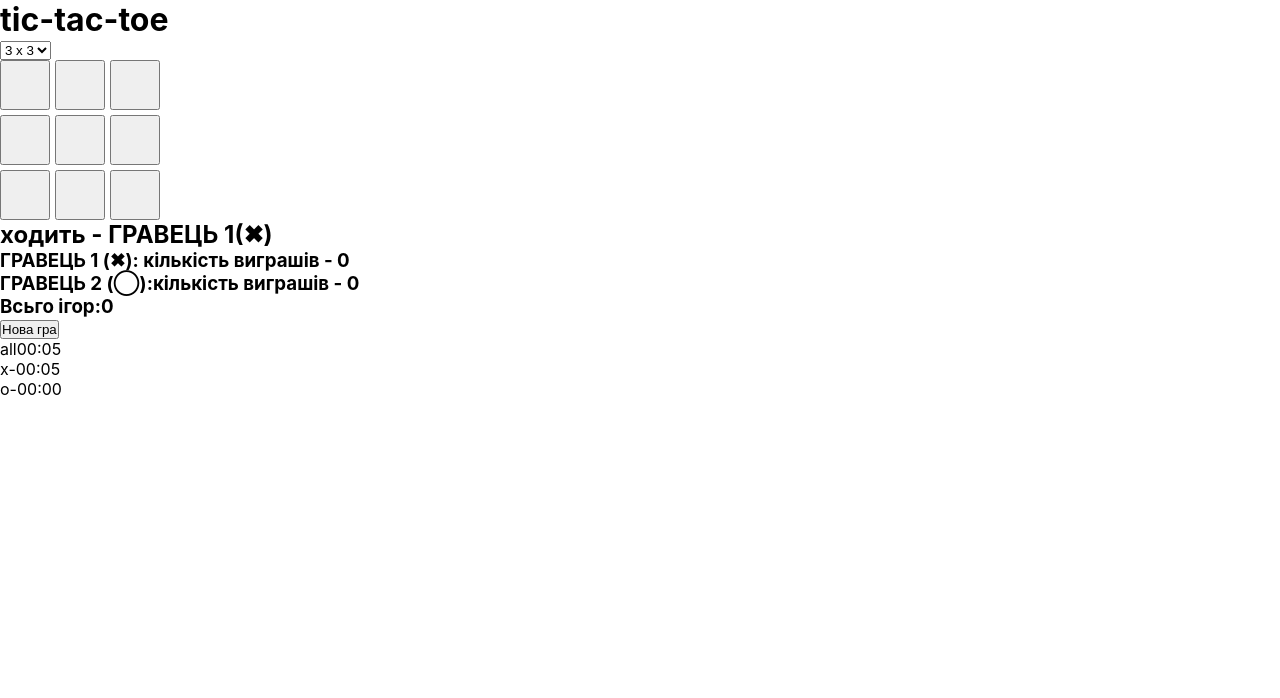
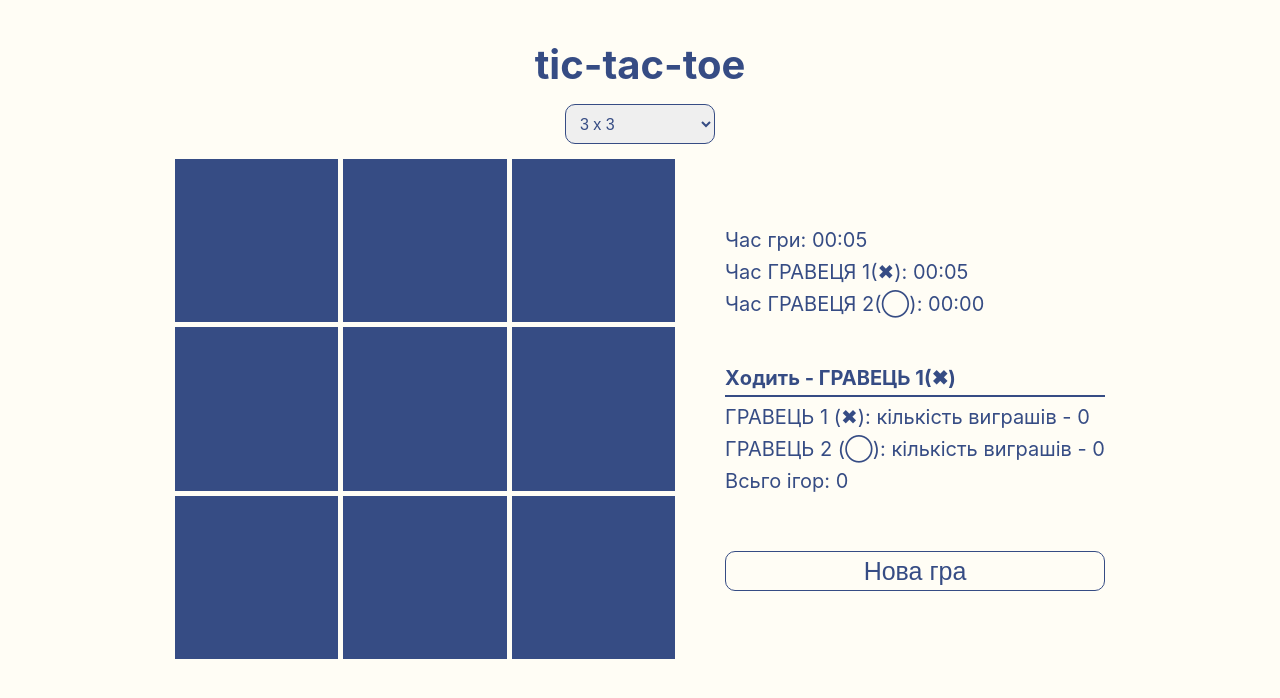
Before and after one commit to Yuliia-Myrakhovska/tic-tac-toe, a React (Create React App) app: page / in a window 1280 px wide. Shown: the top 698 px of the page. Built offline with nearby package versions, Linux system fonts and the light colour scheme.

Commit message:
add style

```diff
--- a/src/App.css
+++ b/src/App.css
@@ -6,12 +6,122 @@
   box-sizing: border-box;
 }
 
-.board__item {
+body {
+  background-color: #fffdf5;
+}
+
+.app-container {
+  display: flex;
+  align-items: center;
+  justify-content: center;
+  flex-direction: column;
+  padding: 40px;
+  gap: 15px;
+}
+
+.title {
+  color: #364c84;
+  font-size: 40px;
+}
+
+select {
+  outline: none;
+  cursor: pointer;
+  width: 150px;
+  height: 40px;
+  border: 1px solid #364c84;
+  color: #364c84;
+  font-size: 16px;
+  border-radius: 10px;
+  padding: 5px 10px;
+}
+
+.squere {
+  width: 1fr;
+  height: 1fr;
+  cursor: pointer;
+  font-size: 28px;
+  background-color: #364c84;
+  color: #fffdf5;
+  border: none;
+}
+
+.game-container {
+  display: flex;
+  align-items: center;
+  justify-content: space-between;
+  gap: 50px;
+}
+
+.timer-container {
+  margin-bottom: 50px;
+}
+
+.button-reset {
+  transition: 0.8s;
+  margin-top: 50px;
+}
+
+.button-reset:hover {
+  transition: 0.8s;
+  transform: scale(0.9);
+}
+
+h2,
+h3 {
+  color: #364c84;
+  font-size: 20px;
+
+  margin-bottom: 8px;
+}
+
+h2 {
+  border-bottom: 2px solid #364c84;
+  padding-bottom: 5px;
+}
+
+h3 {
+  font-weight: 400;
+}
+
+.overlay {
+  position: fixed;
+  top: 0;
+  left: 0;
+  width: 100%;
+  height: 100%;
+  background-color: rgba(0, 0, 0, 0.5);
+  z-index: 1;
   display: flex;
 }
-.squere {
-  width: 50px;
-  height: 50px;
+
+.modal-container {
+  position: fixed;
+  width: 450px;
+  height: 250px;
+  top: 25%;
+  left: 35%;
+  z-index: 2;
+  background-color: #fffdf5;
+  padding: 30px;
+  border-radius: 10px;
+}
+
+.modal-close,
+.button-reset {
+  background-color: #fffdf5;
+  border: 1px solid #364c84;
+  color: #364c84;
+  border-radius: 10px;
   cursor: pointer;
-  font-size: 24px;
+  width: 100%;
+  height: 40px;
+  font-size: 25px;
+  padding: 5px 10px;
 }
+
+.modal-title,
+.modal-time {
+  color: #364c84;
+  margin-bottom: 20px;
+}
--- a/src/App.js
+++ b/src/App.js
@@ -111,7 +111,7 @@ function App() {
       setTimerGame(seconds);
       setIsGameOver(true);
     } else {
-      setStatusGame("ходить - " + (isNext ? "ГРАВЕЦЬ 1(✖)" : "ГРАВЕЦЬ 2(◯)"));
+      setStatusGame("Xодить - " + (isNext ? "ГРАВЕЦЬ 1(✖)" : "ГРАВЕЦЬ 2(◯)"));
     }
   }, [squqres, isNext]);
 
@@ -150,8 +150,8 @@ function App() {
   }, [isNext, isGameOver]);
 
   return (
-    <div>
-      <h1>tic-tac-toe</h1>
+    <div className="app-container">
+      <h1 className="title">tic-tac-toe</h1>
       <select value={selectedSize} onChange={changeSize}>
         {[3, 4, 5, 6, 7, 8, 9].map((i) => (
           <option key={i} value={i}>
@@ -159,7 +159,10 @@ function App() {
           </option>
         ))}
       </select>
+      <div className="game-container">
         <Board squqres={squqres} size={size} onClick={gameClick} />
+        <div className="game-sidebar">
+          <Timer time={seconds} timeX={timeX} timeO={timeO} />
           <Info
             statusGame={statusGame}
             winX={winX}
@@ -167,7 +170,9 @@ function App() {
             allGame={allGame}
             onReset={resetGame}
           />
-      <Timer time={seconds} timeX={timeX} timeO={timeO} />
+        </div>
+      </div>
+
       <Modal
         isOpen={isModalOpen}
         statusGame={statusGame}
--- a/src/components/Board.jsx
+++ b/src/components/Board.jsx
@@ -5,9 +5,11 @@ function Board({ squqres, size, onClick }) {
     <div
       style={{
         display: "grid",
-        gridTemplateColumns: `repeat(${size}, 50px)`,
-        gridTemplateRows: `repeat(${size}, 50px)`,
+        gridTemplateColumns: `repeat(${size}, 1fr)`,
+        gridTemplateRows: `repeat(${size}, 1fr)`,
         gap: "5px",
+        width: "500px",
+        height: "500px",
       }}
     >
       {squqres.map((item, index) => (
--- a/src/components/Info.jsx
+++ b/src/components/Info.jsx
@@ -1,11 +1,15 @@
 function Info({ statusGame, winX, winO, allGame, onReset }) {
   return (
-    <div>
-      <h2>{statusGame}</h2>
-      <h3>ГРАВЕЦЬ 1 (✖): кількість виграшів - {winX}</h3>
-      <h3>ГРАВЕЦЬ 2 (◯):кількість виграшів - {winO}</h3>
-      <h3>Всьго ігор:{allGame}</h3>
-      <button onClick={onReset}>Нова гра</button>
+    <div className="info-container">
+      <div className="info-text">
+        <h2>{statusGame}</h2>
+        <h3>ГРАВЕЦЬ 1 (✖): кількість виграшів - {winX}</h3>
+        <h3>ГРАВЕЦЬ 2 (◯): кількість виграшів - {winO}</h3>
+        <h3>Всьго ігор: {allGame}</h3>
+      </div>
+      <button className="button-reset" onClick={onReset}>
+        Нова гра
+      </button>
     </div>
   );
 }
--- a/src/components/Modal.jsx
+++ b/src/components/Modal.jsx
@@ -1,6 +1,3 @@
-import close from "../img/close.svg";
-import style from "./modal.module.css";
-
 function Modal({ isOpen, statusGame, timerGame, onClose }) {
   if (!isOpen) return null;
   function formatTime(second) {
@@ -12,14 +9,13 @@ function Modal({ isOpen, statusGame, timerGame, onClose }) {
   }
   return (
     <div>
-      <div className={style.overlay} onClick={onClose}></div>
-      <div className={style.container}>
-        <div className="modal__close">
-          <img src={close} alt="close" onClick={onClose} />
-          <h1>{statusGame}</h1>
-          <p>{formatTime(timerGame)}</p>
-          <button onClick={onClose}>OK</button>
-        </div>
+      <div className="overlay" onClick={onClose}></div>
+      <div className="modal-container">
+        <h1 className="modal-title">{statusGame}</h1>
+        <p className="modal-time">Витрачено часу: {formatTime(timerGame)}</p>
+        <button className="modal-close" onClick={onClose}>
+          OK
+        </button>
       </div>
     </div>
   );
--- a/src/components/Timer.jsx
+++ b/src/components/Timer.jsx
@@ -7,10 +7,10 @@ function Timer({ time, timeX, timeO }) {
       .padStart(2, "0")}`;
   }
   return (
-    <div>
-      <div>all{formatTime(time)}</div>
-      <div>x-{formatTime(timeX)}</div>
-      <div>o-{formatTime(timeO)}</div>
+    <div className="timer-container">
+      <h3>Час гри: {formatTime(time)}</h3>
+      <h3>Час ГРАВЕЦЯ 1(✖): {formatTime(timeX)}</h3>
+      <h3>Час ГРАВЕЦЯ 2(◯): {formatTime(timeO)}</h3>
     </div>
   );
 }
--- a/src/components/modal.module.css
+++ /dev/null
@@ -1,21 +0,0 @@
-.overlay {
-  position: fixed;
-  top: 0;
-  left: 0;
-  width: 100%;
-  height: 100%;
-  background-color: rgba(0, 0, 0, 0.5);
-  z-index: 1;
-  display: flex;
-}
-
-.container {
-  position: fixed;
-  width: 450px;
-  height: 200px;
-  top: 25%;
-  left: 35%;
-  z-index: 2;
-  background-color: #fffdf5;
-  padding: 30px;
-}
```
Also changed, not shown: src/img/close.svg (deleted). Lines whose indentation alone changed are shown as unchanged.
